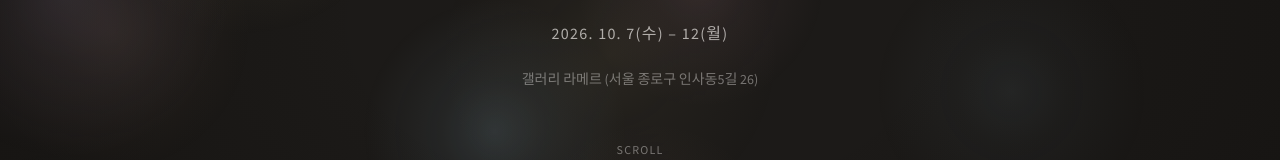
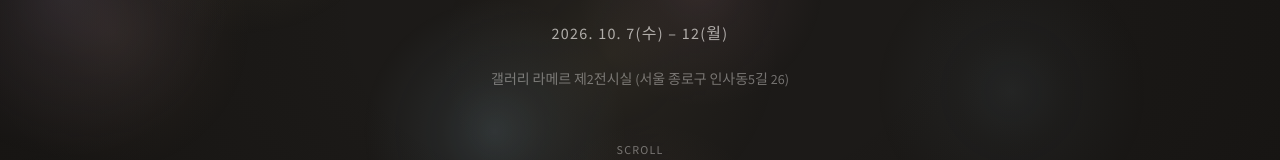
Before and after one commit to etchforte/shinkeumsook, a React (Vite) app: page / in a window 1280 px wide. Shown: the part 375-535 px from the top of the page. Built offline with nearby package versions, Linux system fonts and the light colour scheme; the HTML template or start-up script is replaced by a standard one.

Commit message:
Update gallery address to include Room 2

```diff
--- a/src/App.tsx
+++ b/src/App.tsx
@@ -550,7 +550,7 @@ export default function App() {
             className="animate-fade-up-delay-3 text-sm font-light"
             style={{ color: "rgba(250,248,244,0.4)", fontFamily: "var(--font-sans)", marginTop: 4 }}
           >
-            {isEn ? "Gallery LAMER (26 Insadong 5-gil, Jongno-gu, Seoul)" : "갤러리 라메르 (서울 종로구 인사동5길 26)"}
+            {isEn ? "Gallery LAMER Room 2 (26 Insadong 5-gil, Jongno-gu, Seoul)" : "갤러리 라메르 제2전시실 (서울 종로구 인사동5길 26)"}
           </p>
 
           <a
```
